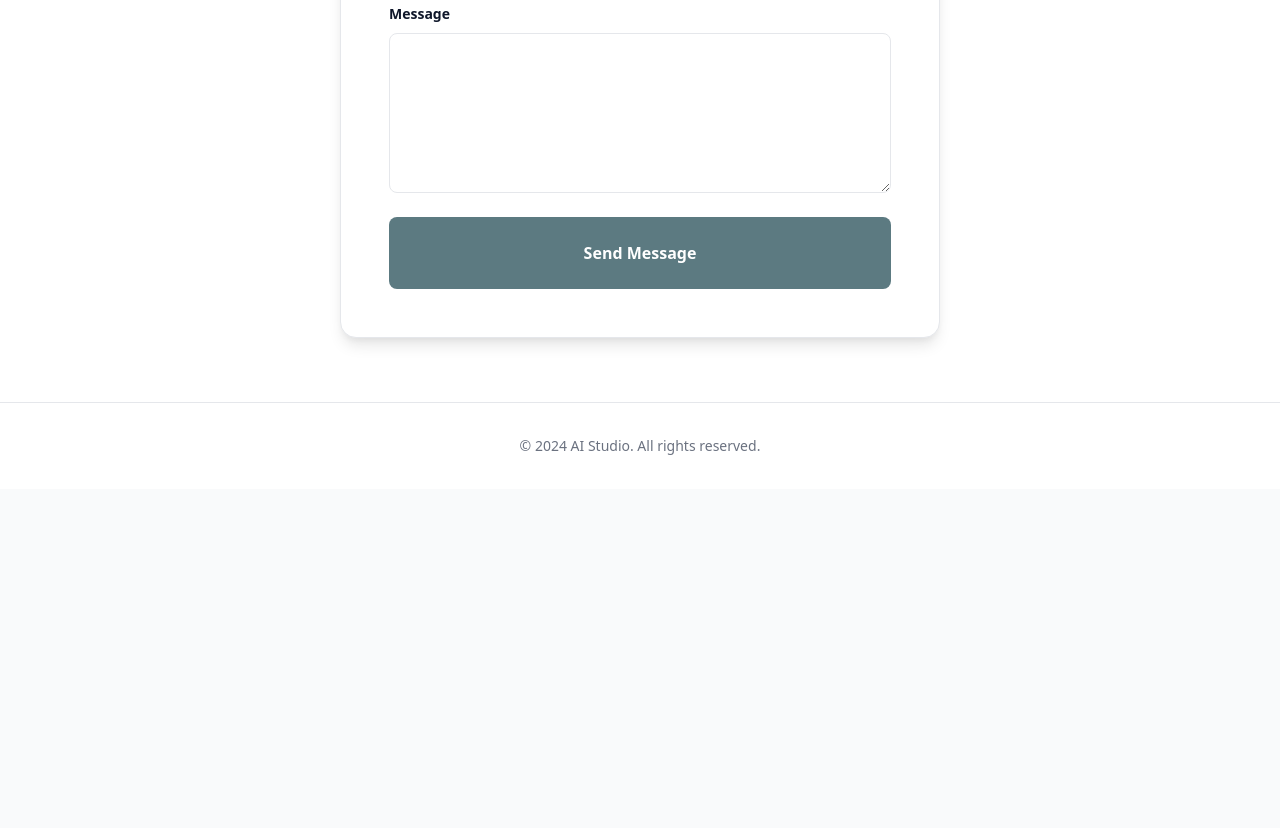
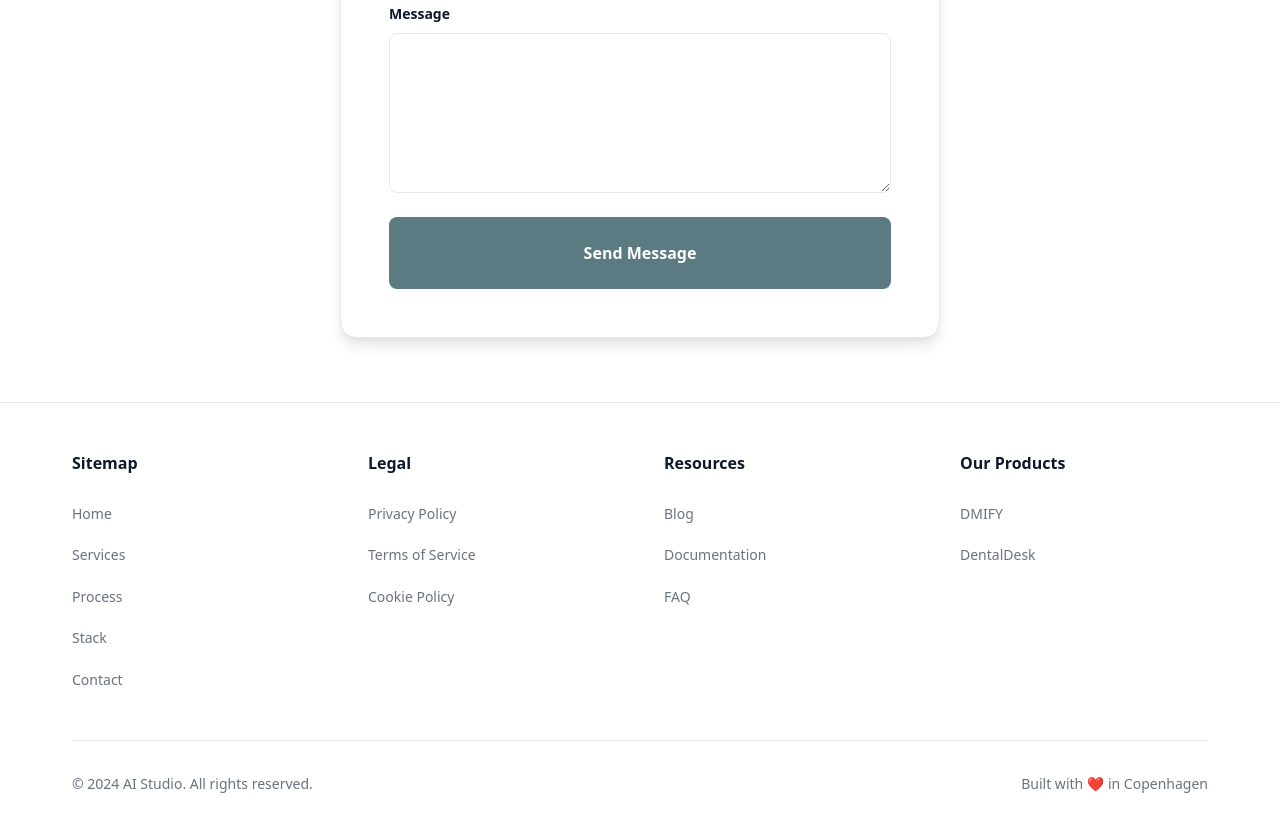
Before and after one commit to enfirmamail/website, a website built with Vite: page index.html in a window 1280 px wide. Shown: the part 3787-4615 px from the top of the page. Before the commit the page ends 4276 px from the top, so only its background shows below. Built offline with nearby package versions, Linux system fonts and the light colour scheme.

Commit message:
Describe what you changed

```diff
--- a/index.html
+++ b/index.html
@@ -303,7 +303,45 @@
       <!-- Footer -->
       <footer class="footer">
         <div class="container">
-          <p class="footer__text">&copy; 2024 AI Studio. All rights reserved.</p>
+          <div class="footer__content">
+            <div class="footer__section">
+              <h3 class="footer__title">Sitemap</h3>
+              <ul class="footer__links">
+                <li><a href="#home" class="footer__link">Home</a></li>
+                <li><a href="#services" class="footer__link">Services</a></li>
+                <li><a href="#process" class="footer__link">Process</a></li>
+                <li><a href="#stack" class="footer__link">Stack</a></li>
+                <li><a href="#contact" class="footer__link">Contact</a></li>
+              </ul>
+            </div>
+            <div class="footer__section">
+              <h3 class="footer__title">Legal</h3>
+              <ul class="footer__links">
+                <li><a href="#" class="footer__link">Privacy Policy</a></li>
+                <li><a href="#" class="footer__link">Terms of Service</a></li>
+                <li><a href="#" class="footer__link">Cookie Policy</a></li>
+              </ul>
+            </div>
+            <div class="footer__section">
+              <h3 class="footer__title">Resources</h3>
+              <ul class="footer__links">
+                <li><a href="#" class="footer__link">Blog</a></li>
+                <li><a href="#" class="footer__link">Documentation</a></li>
+                <li><a href="#" class="footer__link">FAQ</a></li>
+              </ul>
+            </div>
+            <div class="footer__section">
+              <h3 class="footer__title">Our Products</h3>
+              <ul class="footer__links">
+                <li><a href="https://dmify.net" target="_blank" rel="noopener noreferrer" class="footer__link">DMIFY</a></li>
+                <li><a href="https://dentaldesk.dk/" target="_blank" rel="noopener noreferrer" class="footer__link">DentalDesk</a></li>
+              </ul>
+            </div>
+          </div>
+          <div class="footer__bottom">
+            <p class="footer__text">&copy; 2024 AI Studio. All rights reserved.</p>
+            <p class="footer__built">Built with ❤️ in Copenhagen</p>
+          </div>
         </div>
       </footer>
     </div>
--- a/src/styles.css
+++ b/src/styles.css
@@ -974,14 +974,91 @@ body {
 .footer {
   background-color: var(--color-surface);
   border-top: 1px solid var(--color-border);
-  padding: var(--spacing-lg) 0;
+  padding: var(--spacing-xl) 0 var(--spacing-lg);
   margin-top: auto;
 }
 
+.footer__content {
+  display: grid;
+  grid-template-columns: 1fr;
+  gap: var(--spacing-xl);
+  margin-bottom: var(--spacing-xl);
+}
+
+@media (min-width: 768px) {
+  .footer__content {
+    grid-template-columns: repeat(2, 1fr);
+  }
+}
+
+@media (min-width: 968px) {
+  .footer__content {
+    grid-template-columns: repeat(4, 1fr);
+  }
+}
+
+.footer__section {
+  display: flex;
+  flex-direction: column;
+}
+
+.footer__title {
+  font-size: var(--font-size-base);
+  font-weight: 700;
+  color: var(--color-text-main);
+  margin-bottom: var(--spacing-md);
+}
+
+.footer__links {
+  list-style: none;
+  display: flex;
+  flex-direction: column;
+  gap: var(--spacing-sm);
+}
+
+.footer__link {
+  color: var(--color-text-muted);
+  text-decoration: none;
+  font-size: var(--font-size-sm);
+  transition: color var(--transition-base);
+}
+
+.footer__link:hover {
+  color: var(--color-primary-strong);
+}
+
+.footer__link:focus {
+  outline: 2px solid var(--color-primary-strong);
+  outline-offset: 4px;
+  border-radius: var(--radius-sm);
+}
+
+.footer__bottom {
+  display: flex;
+  flex-direction: column;
+  gap: var(--spacing-sm);
+  align-items: center;
+  padding-top: var(--spacing-lg);
+  border-top: 1px solid var(--color-border);
+}
+
+@media (min-width: 768px) {
+  .footer__bottom {
+    flex-direction: row;
+    justify-content: space-between;
+  }
+}
+
 .footer__text {
-  text-align: center;
   color: var(--color-text-muted);
   font-size: var(--font-size-sm);
+  margin: 0;
+}
+
+.footer__built {
+  color: var(--color-text-muted);
+  font-size: var(--font-size-sm);
+  margin: 0;
 }
 
 /* ============================================
```
